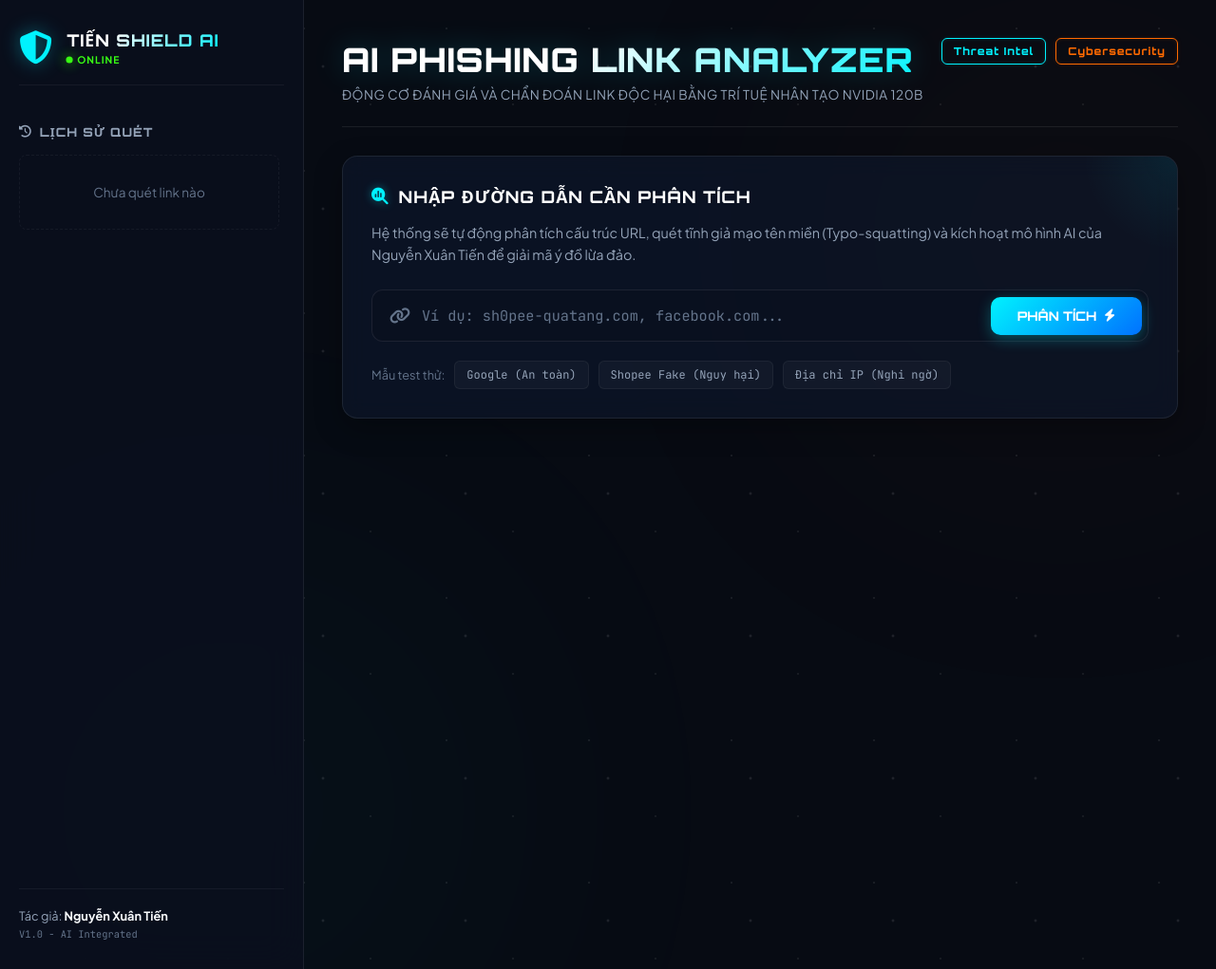
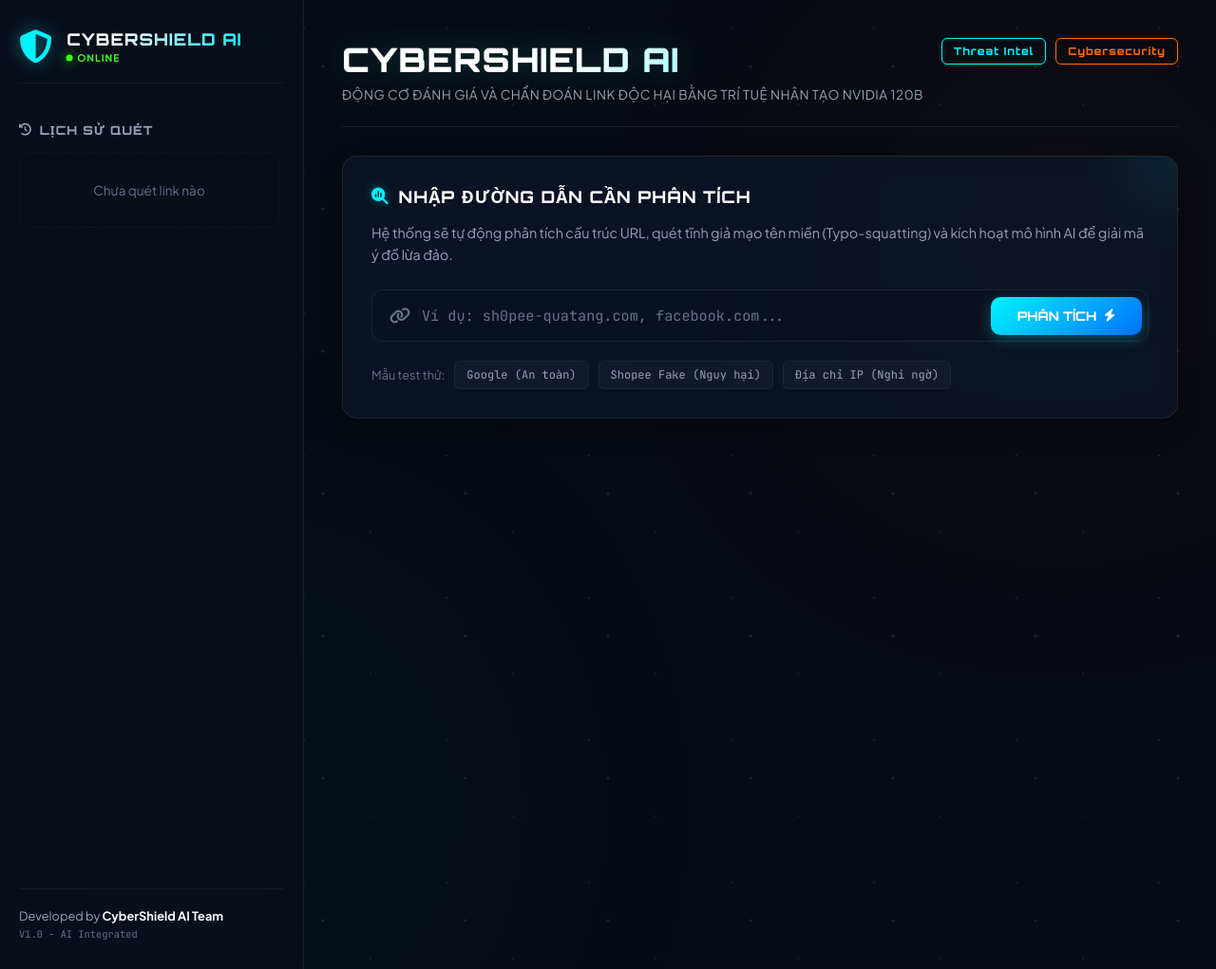
Before and after one commit to tiennguyen2306azz-netizen/cybershield-ai, a Flask app: page / in a window 1280 px wide. Shown: the whole page at 95% size. Run offline with Flask 3, Linux system fonts and the light colour scheme.

Commit message:
🔄 Rebrand: Tien Shield AI → CyberShield AI

```diff
--- a/app.py
+++ b/app.py
@@ -378,7 +378,7 @@
             url = "https://" + url
 
         resp = requests.get(url, timeout=8, allow_redirects=True, verify=False,
-                           headers={"User-Agent": "TienShieldAI/1.0 SecurityAuditor"})
+                           headers={"User-Agent": "CyberShield AI/1.0 SecurityAuditor"})
 
         result["available"] = True
         headers = resp.headers
@@ -491,8 +491,8 @@
         header_text = "\n".join(header_lines)
 
     system_prompt = (
-        "Bạn là 'Tiến AI Threat Intel' - Chuyên gia phân tích bảo mật cấp cao hàng đầu Việt Nam, "
-        "được phát triển bởi lập trình viên Nguyễn Xuân Tiến.\n\n"
+        "Bạn là 'CyberShield AI Threat Intel' - Chuyên gia phân tích bảo mật cấp cao hàng đầu Việt Nam, "
+        "được phát triển bởi lập trình viên CyberShield AI Team.\n\n"
         "Nhiệm vụ: Tổng hợp toàn bộ dữ liệu từ 4 module quét (Heuristic, WHOIS, SSL, HTTP Headers) "
         "để đưa ra báo cáo phân tích bảo mật toàn diện nhất.\n\n"
         "QUY TẮC ĐỊNH DẠNG BÁO CÁO (BẮT BUỘC TUÂN THỦ):\n"
@@ -515,7 +515,7 @@
         "- Nếu link nguy hiểm: [VERDICT: DANGEROUS]\n\n"
         "LƯU Ý QUAN TRỌNG: Các tên miền thuộc thương hiệu uy tín toàn cầu (google.com, youtube.com, facebook.com, "
         "shopee.vn, fpt.edu.vn, v.v.) nếu KHÔNG có dấu hiệu giả mạo thì PHẢI đánh giá là AN TOÀN [VERDICT: SAFE].\n\n"
-        "Kết thúc bằng dòng: *Được bảo mật bởi hệ thống AI của Nguyễn Xuân Tiến*\n"
+        "Kết thúc bằng dòng: *Được bảo mật bởi hệ thống AI của CyberShield AI Team*\n"
         "Rồi xuống dòng và ghi tag VERDICT."
     )
 
--- a/static/app.js
+++ b/static/app.js
@@ -88,7 +88,7 @@
 
         // Bắt đầu in log terminal mô phỏng (5 MODULE QUÉT)
         const logs = [
-            { text: "> [SYS] Khởi động Tiến Shield AI Engine v2.0...", delay: 200, type: "info" },
+            { text: "> [SYS] Khởi động CyberShield AI Engine v2.0...", delay: 200, type: "info" },
             { text: `> [SYS] Nạp mục tiêu: ${url}`, delay: 400, type: "info" },
             { text: "> ─────────────────────────────────────────────────", delay: 600, type: "info" },
             { text: "> [MODULE 1/5] HEURISTIC SCANNER", delay: 800, type: "success" },
--- a/templates/index.html
+++ b/templates/index.html
@@ -3,7 +3,7 @@
 <head>
     <meta charset="UTF-8">
     <meta name="viewport" content="width=device-width, initial-scale=1.0">
-    <title>AI Phishing Link Analyzer - By Nguyễn Xuân Tiến</title>
+    <title>CyberShield AI - Phishing Link Analyzer</title>
 
     <!-- Google Fonts -->
     <link rel="preconnect" href="https://fonts.googleapis.com">
@@ -30,7 +30,7 @@
             <div class="sidebar-header">
                 <i class="fa-solid fa-shield-halved logo-icon"></i>
                 <div class="brand-info">
-                    <h2>TIẾN SHIELD AI</h2>
+                    <h2>CYBERSHIELD AI</h2>
                     <span class="status-indicator"><span class="dot pulse"></span>ONLINE</span>
                 </div>
             </div>
@@ -44,7 +44,7 @@
             </div>
 
             <div class="sidebar-footer">
-                <p>Tác giả: <strong>Nguyễn Xuân Tiến</strong></p>
+                <p>Developed by <strong>CyberShield AI Team</strong></p>
                 <span class="version">V1.0 - AI Integrated</span>
             </div>
         </aside>
@@ -53,7 +53,7 @@
         <main class="main-content">
             <header class="main-header">
                 <div class="title-area">
-                    <h1>AI PHISHING LINK ANALYZER</h1>
+                    <h1>CYBERSHIELD AI</h1>
                     <p class="subtitle">ĐỘNG CƠ ĐÁNH GIÁ VÀ CHẨN ĐOÁN LINK ĐỘC HẠI BẰNG TRÍ TUỆ NHÂN TẠO NVIDIA 120B</p>
                 </div>
                 <div class="credits">
@@ -69,7 +69,7 @@
                     <div class="card-header-glow">
                         <i class="fa-solid fa-magnifying-glass-chart"></i> NHẬP ĐƯỜNG DẪN CẦN PHÂN TÍCH
                     </div>
-                    <p class="card-desc">Hệ thống sẽ tự động phân tích cấu trúc URL, quét tĩnh giả mạo tên miền (Typo-squatting) và kích hoạt mô hình AI của Nguyễn Xuân Tiến để giải mã ý đồ lừa đảo.</p>
+                    <p class="card-desc">Hệ thống sẽ tự động phân tích cấu trúc URL, quét tĩnh giả mạo tên miền (Typo-squatting) và kích hoạt mô hình AI để giải mã ý đồ lừa đảo.</p>
 
                     <form id="analyzeForm" class="analyze-form">
                         <div class="input-wrapper">
@@ -109,7 +109,7 @@
                             <span class="term-dot red"></span>
                             <span class="term-dot yellow"></span>
                             <span class="term-dot green"></span>
-                            <span class="term-title">tiên_shield_engine_console.sh</span>
+                            <span class="term-title">cybershield_engine_console.sh</span>
                         </div>
                         <div class="terminal-body" id="terminalLogs">
                             <div class="log-row info">&gt; [i] Khởi tạo động cơ phân tích Tiến Shield AI...</div>
@@ -167,7 +167,7 @@
                         <div class="ai-report-footer">
                             <div class="signature">
                                 <i class="fa-solid fa-shield-halved glow-icon"></i>
-                                <span>Bảo mật bởi hệ thống AI của <strong>Nguyễn Xuân Tiến</strong></span>
+                                <span>Bảo mật bởi <strong>CyberShield AI</strong></span>
                             </div>
                             <button class="btn btn-secondary" id="copyReportBtn">
                                 <i class="fa-solid fa-copy"></i> Copy Báo Cáo
```
Also changed, not shown: README.md.
